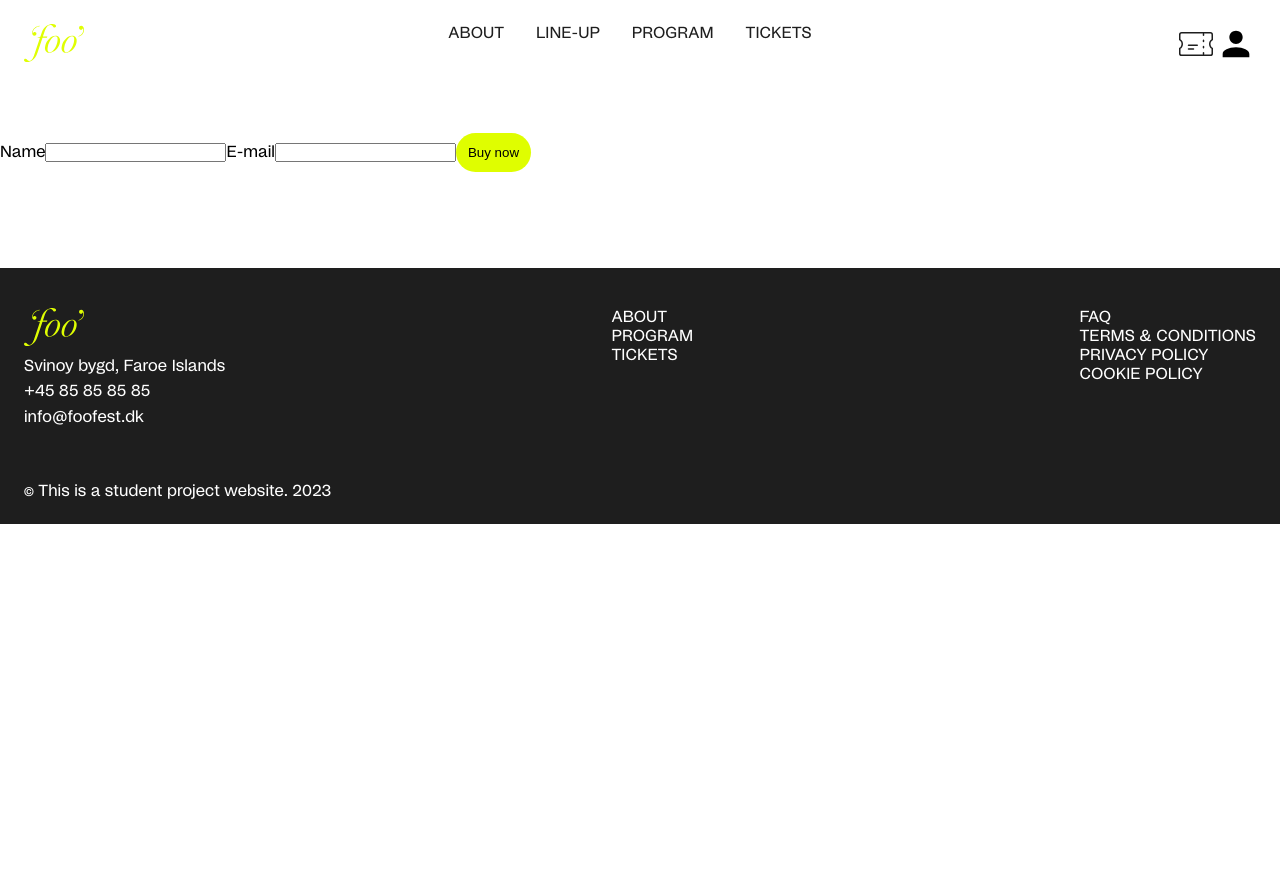
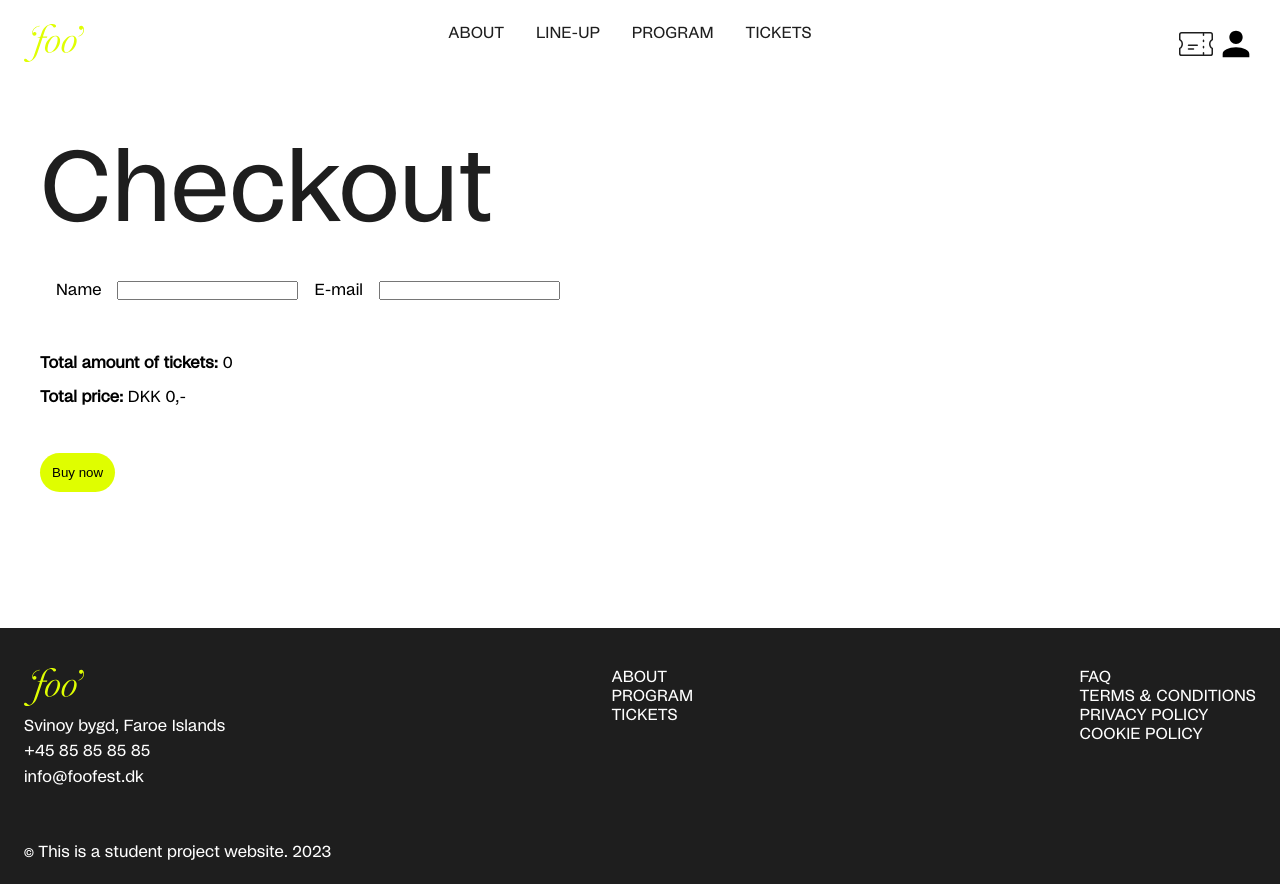
Before and after one commit to ozolinala/fooFestApp-forked, a Next.js app: page /checkout in a window 1280 px wide. Before the commit the page ends 800 px from the top, so only its background shows below. Built offline with nearby package versions, Linux system fonts and the light colour scheme.

Commit message:
added some styling

```diff
--- a/pages/basket.js
+++ b/pages/basket.js
@@ -37,7 +37,7 @@ useEffect(() => {
         <button className={styles.delete} onClick={() =>dispatch({action:"EMPTY_BASKET"})}>Clear Basket</button>
 
     <p><strong>Total amount of tickets:</strong> {totalAmount}</p>
-    <p><strong>Total price:</strong> {totalPrice},-</p>
+    <p><strong>Total price:</strong> DKK {totalPrice},-</p>
 
     <Link className={styles.checkout} href="/checkout">Checkout</Link>
     </div>
--- a/pages/checkout.js
+++ b/pages/checkout.js
@@ -1,11 +1,29 @@
 
 import Head from 'next/head'
 import { StoreContext } from '@/contexts/storeContext';
-import { useContext } from 'react';
+import { useContext, useEffect, useState } from 'react';
+import styles from "@/styles/Basket.module.css";
+
 
 export default function Checkout() {
   const state = useContext(StoreContext);
-  const {basket} =state;
+  const [totalAmount, setTotalAmount] = useState(0);
+const [totalPrice, setTotalPrice] = useState(0);
+const { data } = useContext(StoreContext);
+
+useEffect(() => {
+  let amount = 0;
+  let price = 0;
+
+  data.basket.forEach((item) => {
+    amount += item.amount;
+    price += item.price * item.amount;
+  });
+
+  setTotalAmount(amount);
+  setTotalPrice(price);
+}, [data.basket]);
+
 
   return (
     <>
@@ -15,7 +33,9 @@ export default function Checkout() {
         <meta name="viewport" content="width=device-width, initial-scale=1" />
         <link rel="icon" href="/favicon.ico" />
       </Head>
-<div className='Checkout'>
+
+<div className={styles.wrapper}>
+  <h1>Checkout</h1>
   <ul>
     {state.data.basket.map((item)=>(
     <li>
@@ -30,8 +50,12 @@ export default function Checkout() {
     <label>E-mail
         <input type="email" name="email" required/>
     </label>
+    <div className={styles.total}>
+    <p><strong>Total amount of tickets:</strong> {totalAmount}</p>
+    <p><strong>Total price:</strong> DKK {totalPrice},-</p></div>
     <button>Buy now</button>
 </form>
+
 
 </div>
     </>
--- a/pages/tickets.js
+++ b/pages/tickets.js
@@ -1,6 +1,7 @@
 import Head from 'next/head'
 import fs from 'fs';
 import Ticket from '../components/Ticket';
+import styles from "@/styles/Basket.module.css";
 
 export default function Home({data}) {
   return (
@@ -11,8 +12,9 @@ export default function Home({data}) {
         <meta name="viewport" content="width=device-width, initial-scale=1" />
         <link rel="icon" href="/favicon.ico" />
       </Head>
-<div className='Home'>
-  <article>
+<div className={styles.wrapper}>
+  <h1>Tickets</h1>
+  <article className={styles.ticketstyle}>
     {data.map((ticket) => (
         <Ticket key={ticket.id} {...ticket}/>
         ))}
--- a/styles/Basket.module.css
+++ b/styles/Basket.module.css
@@ -1,5 +1,17 @@
 .wrapper{
     padding: 5vh;
+}
+.wrapper li{
+    padding-bottom: 2vh;
+}
+.wrapper form input, .wrapper form label{
+    margin-left: 2vh;
+}
+.wrapper form p{
+    padding-top: 1vh;
+}
+.total{
+    padding-top: 5vh;
 }
 .ticket{
     padding-top: 2vh;
@@ -12,7 +24,13 @@
     border-radius: 50px;
     color:var(--main-black);
 }
-
+.ticketstyle{
+    display: flex;
+    align-items: center;
+    justify-content: center;
+    gap:20%;
+    padding-top: 5vh;
+}
 .addRemove{
     padding: 1vh;
     height:30px;
--- a/styles/globals.css
+++ b/styles/globals.css
@@ -13,6 +13,7 @@ h1{
   color:var(--main-black);
   font-size: 100px;
   font-weight: 300;
+  margin-bottom: 4vh;
 }
 /*fonts*/
 
```
